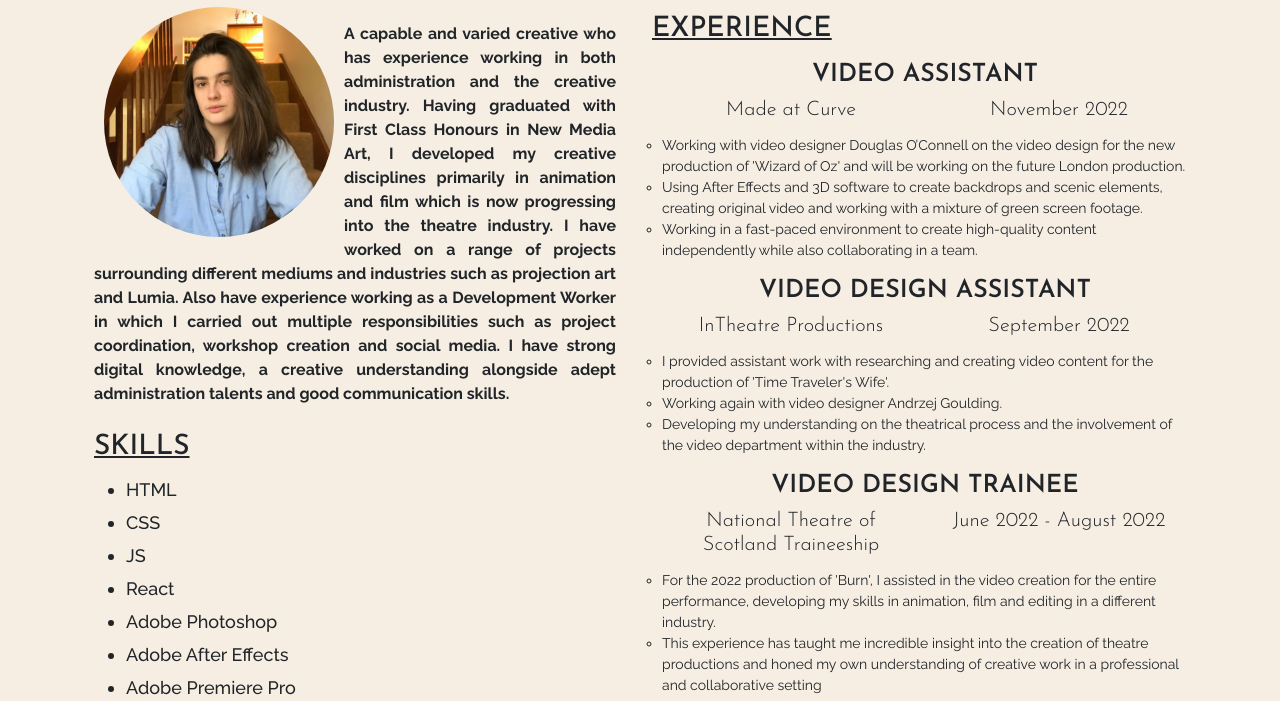
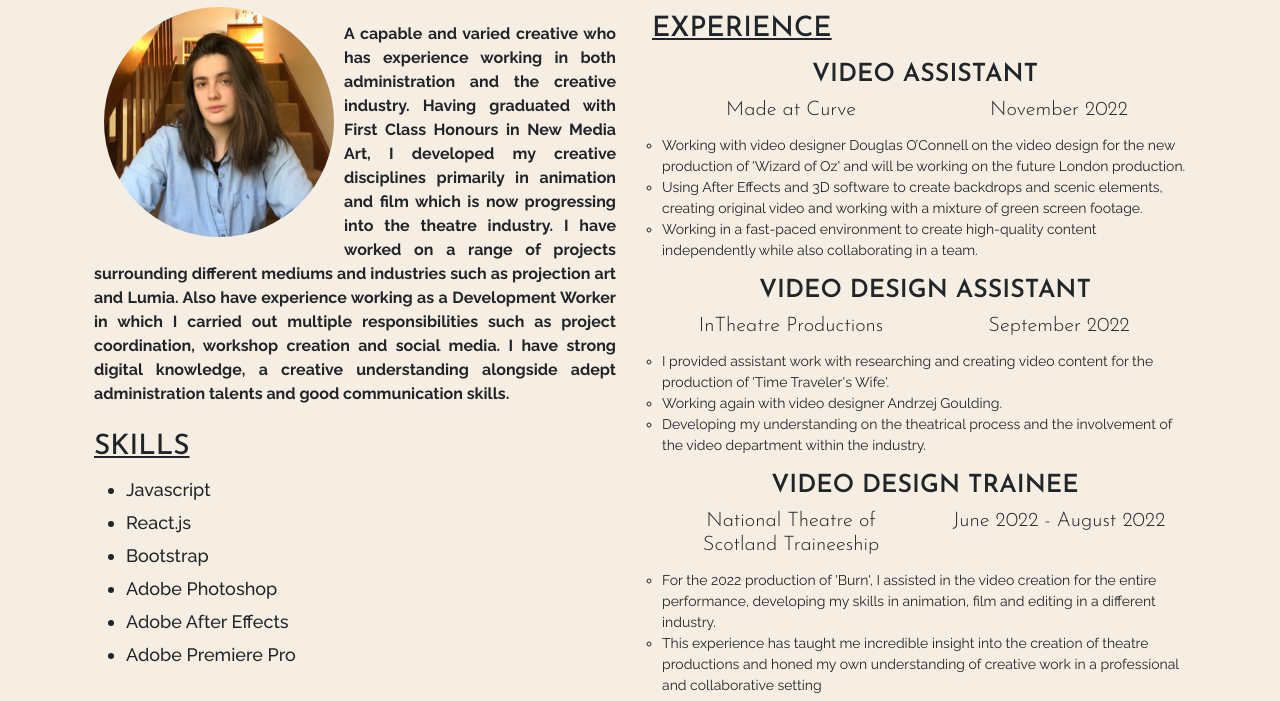
Before and after one commit to hscott13/portfolio, a plain HTML site: page about.html in a window 1280 px wide. Shown: the part 247-948 px from the top of the page. Drawn offline with nearby package versions, Linux system fonts and the light colour scheme.

Commit message:
Added content improvements

```diff
--- a/about.html
+++ b/about.html
@@ -120,14 +120,12 @@
               <div class="skills">
                 <h3>SKILLS</h3>
                 <ul>
-                  <li>HTML</li>
-                  <li>CSS</li>
-                  <li>JS</li>
-                  <li>React</li>
+                  <li>Javascript</li>
+                  <li>React.js</li>
+                  <li>Bootstrap</li>
                   <li>Adobe Photoshop</li>
                   <li>Adobe After Effects</li>
                   <li>Adobe Premiere Pro</li>
-                  <li>Microsoft Office</li>
                 </ul>
               </div>
             </div>
```
Also changed, not shown: work.html (+2 -3 lines).
